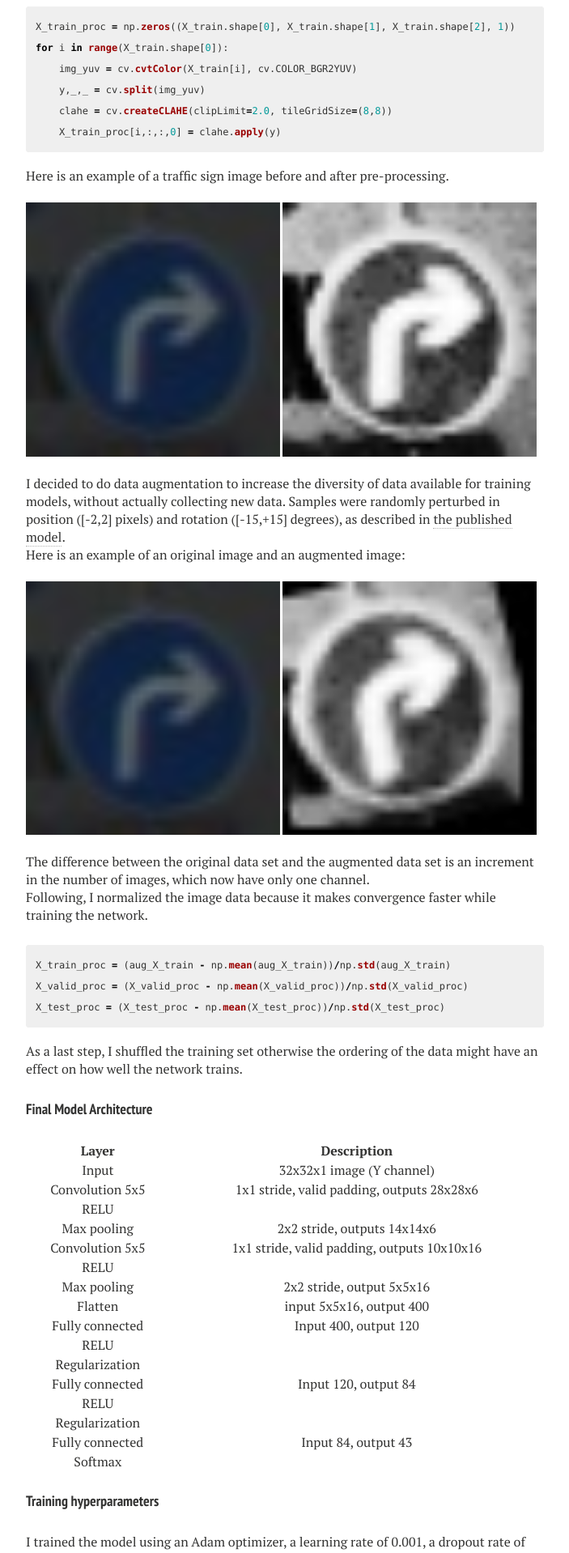
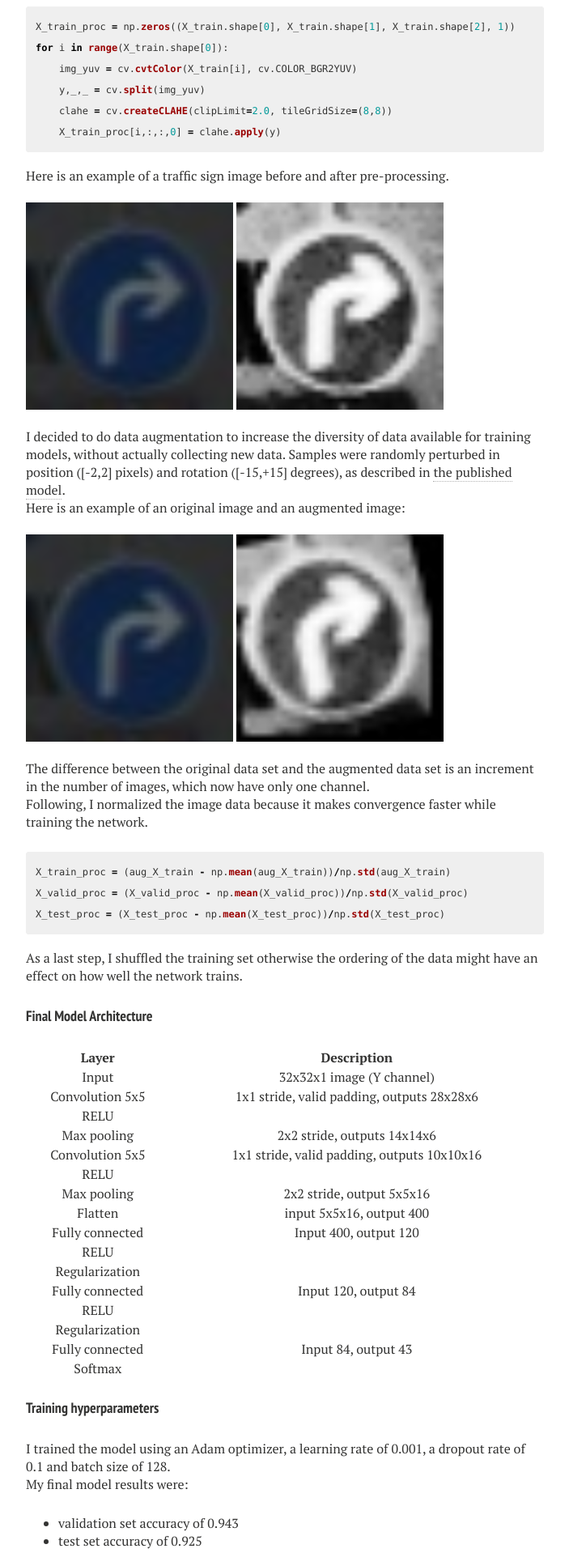
Before and after one commit to IacopomC/iacopomc.github.io, a Jekyll site: the page built from _projects/2020-07-25-traffic-sign-classifier-project.md, in a window 1280 px wide. Shown: the part 2006-3924 px from the top of the page at 81% size, without its empty margins (288-991 px from the left). Built offline with Jekyll 4.4.1, drawn with Linux system fonts in a browser that asks for light colours; nearby versions of some CDN libraries.

Commit message:
Change image size

```diff
--- a/_projects/2020-07-25-traffic-sign-classifier-project.md
+++ b/_projects/2020-07-25-traffic-sign-classifier-project.md
@@ -93,8 +93,8 @@ Here is an example of a traffic sign image before and after pre-processing.
 
 <br/>
 
-<img src="{{ site.url }}/assets/images/traffic-sign-classifier-project/original.jpg" width="49%">
-<img src="{{ site.url }}/assets/images/traffic-sign-classifier-project/processed.jpg" width="49%">
+<img src="{{ site.url }}/assets/images/traffic-sign-classifier-project/original.jpg" width="40%">
+<img src="{{ site.url }}/assets/images/traffic-sign-classifier-project/processed.jpg" width="40%">
 
 <br/>
 
@@ -104,8 +104,8 @@ Here is an example of an original image and an augmented image:
 
 <br/>
 
-<img src="{{ site.url }}/assets/images/traffic-sign-classifier-project/original.jpg" width="49%">
-<img src="{{ site.url }}/assets/images/traffic-sign-classifier-project/augmented_img.jpg" width="49%">
+<img src="{{ site.url }}/assets/images/traffic-sign-classifier-project/original.jpg" width="40%">
+<img src="{{ site.url }}/assets/images/traffic-sign-classifier-project/augmented_img.jpg" width="40%">
 
 <br/>
 
```
